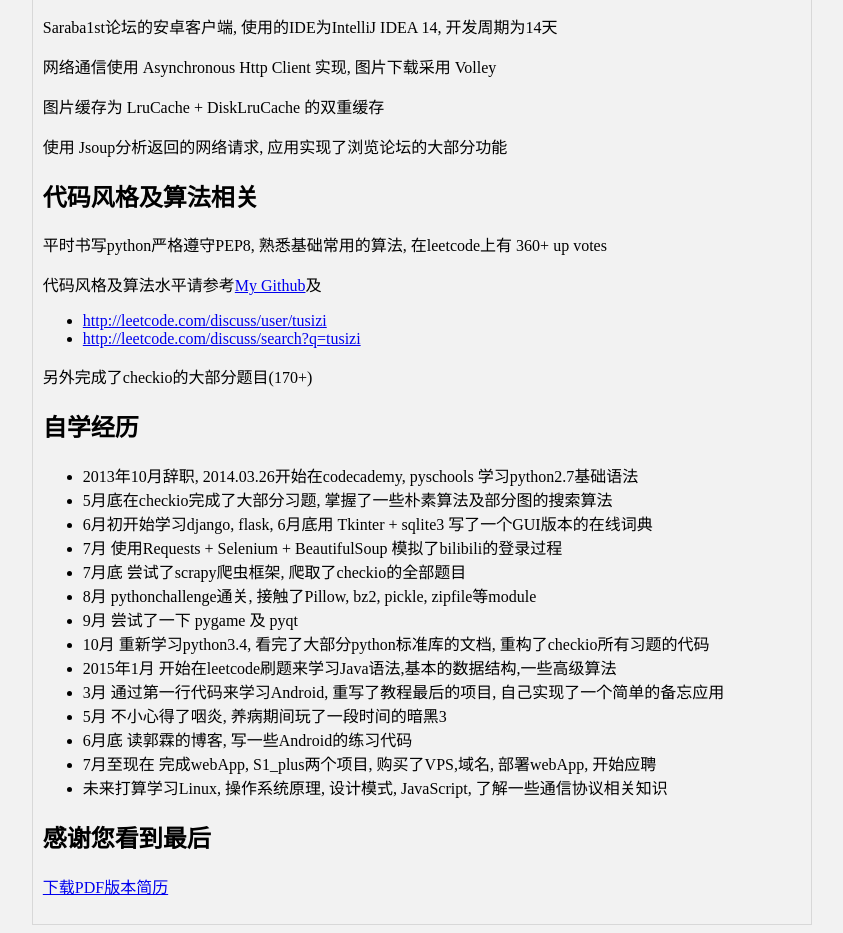
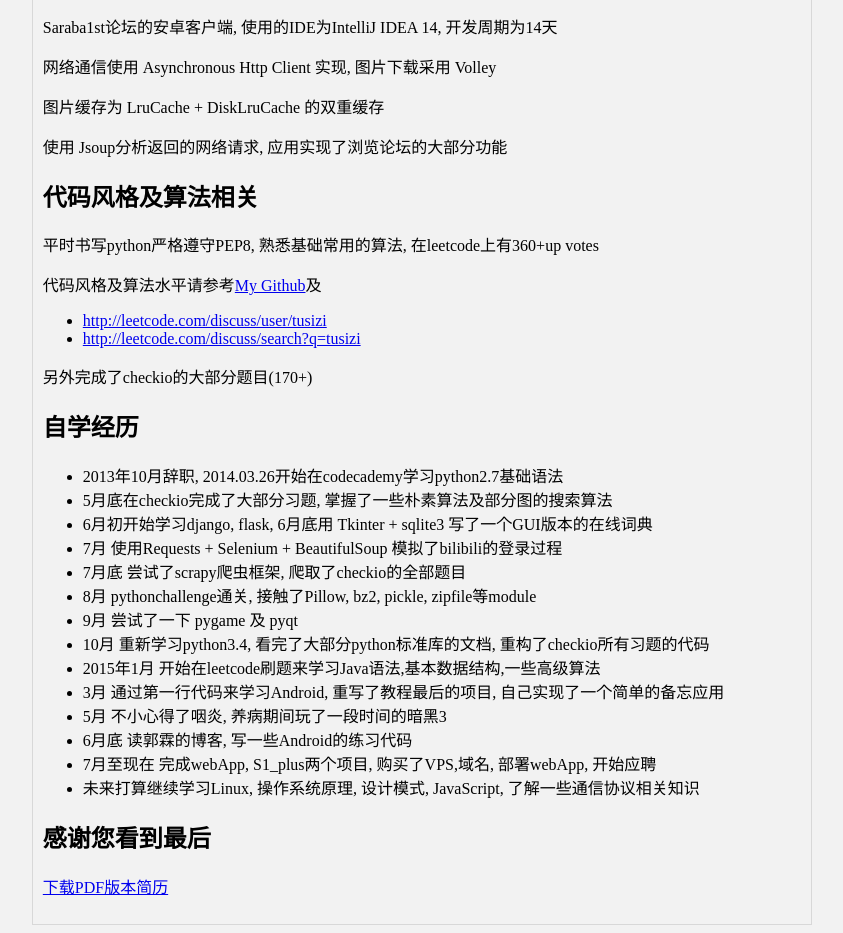
Before and after one commit to alphachoi/webApp, a Python web app: template www/templates/resume.html in a window 1280 px wide. Shown: the part 648-1581 px from the top of the page, without its empty margins (218-1061 px from the left). Run offline with Jinja, Linux system fonts and the light colour scheme; the template is opened without the code that fills it, so the values that code supplies are empty.

Commit message:
add resume

```diff
--- a/www/templates/resume.html
+++ b/www/templates/resume.html
@@ -16,6 +16,7 @@
         padding: 10px;
         }
     </style>
+
 </head>
 <body>
 <div class="center">
@@ -88,7 +89,7 @@
                 class="octicon octicon-link"></span></a>代码风格及算法相关
         </h2>
 
-        <p>平时书写python严格遵守PEP8, 熟悉基础常用的算法, 在leetcode上有 360+ up votes</p>
+        <p>平时书写python严格遵守PEP8, 熟悉基础常用的算法, 在leetcode上有360+up votes</p>
 
         <p>代码风格及算法水平请参考<a href="http://github.com/dagger178">My
             Github</a>及</p>
@@ -108,9 +109,7 @@
         </h2>
 
         <ul>
-            <li>2013年10月辞职, 2014.03.26开始在codecademy, pyschools
-                学习python2.7基础语法
-            </li>
+            <li>2013年10月辞职, 2014.03.26开始在codecademy学习python2.7基础语法</li>
             <li>5月底在checkio完成了大部分习题, 掌握了一些朴素算法及部分图的搜索算法</li>
             <li>6月初开始学习django, flask, 6月底用 Tkinter + sqlite3
                 写了一个GUI版本的在线词典
@@ -126,14 +125,14 @@
             <li>10月 重新学习python3.4, 看完了大部分python标准库的文档,
                 重构了checkio所有习题的代码
             </li>
-            <li>2015年1月 开始在leetcode刷题来学习Java语法,基本的数据结构,一些高级算法</li>
+            <li>2015年1月 开始在leetcode刷题来学习Java语法,基本数据结构,一些高级算法</li>
             <li>3月 通过第一行代码来学习Android, 重写了教程最后的项目, 自己实现了一个简单的备忘应用</li>
             <li>5月 不小心得了咽炎, 养病期间玩了一段时间的暗黑3</li>
             <li>6月底 读郭霖的博客, 写一些Android的练习代码</li>
             <li>7月至现在 完成webApp, S1_plus两个项目, 购买了VPS,域名, 部署webApp,
                 开始应聘
             </li>
-            <li>未来打算学习Linux, 操作系统原理, 设计模式, JavaScript, 了解一些通信协议相关知识</li>
+            <li>未来打算继续学习Linux, 操作系统原理, 设计模式, JavaScript, 了解一些通信协议相关知识</li>
         </ul>
 
         <h2><a id="user-content-感谢您看到最后" class="anchor" href="#感谢您看到最后"
```
Also changed, not shown: www/views.py (+8 -0 lines).
